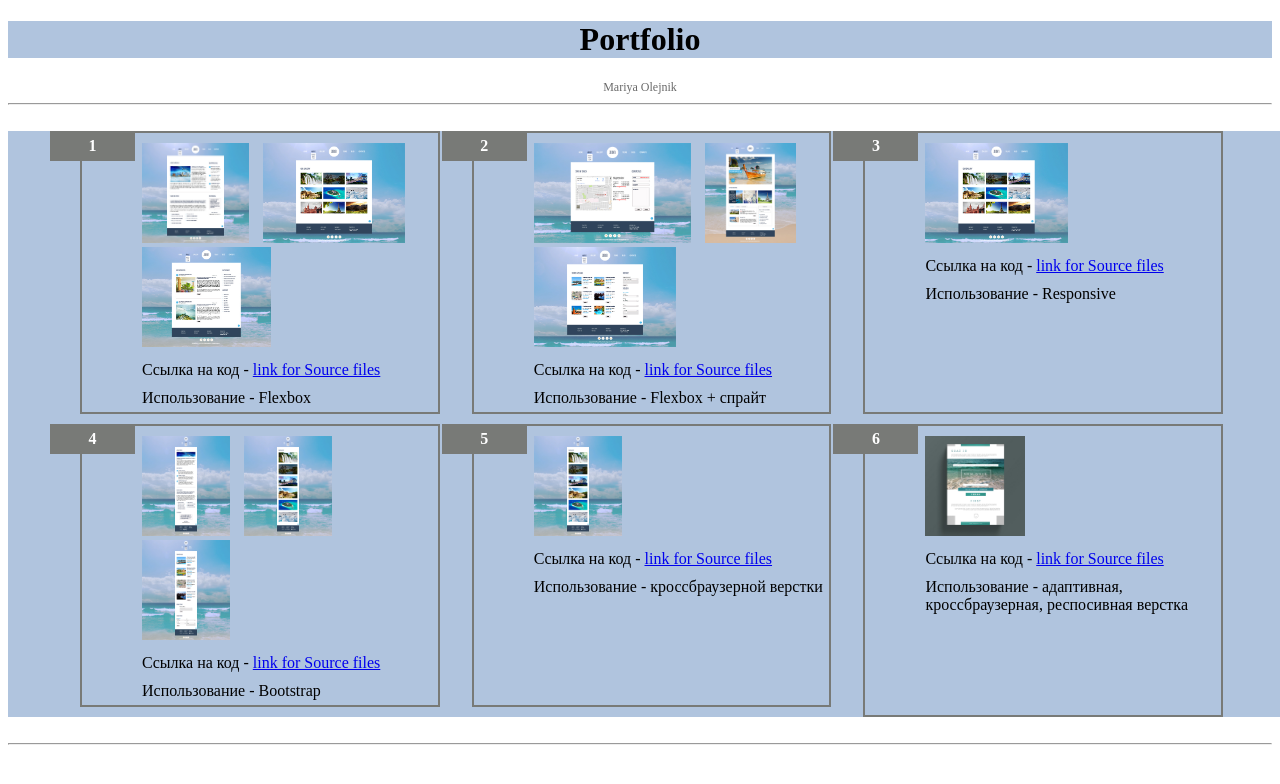
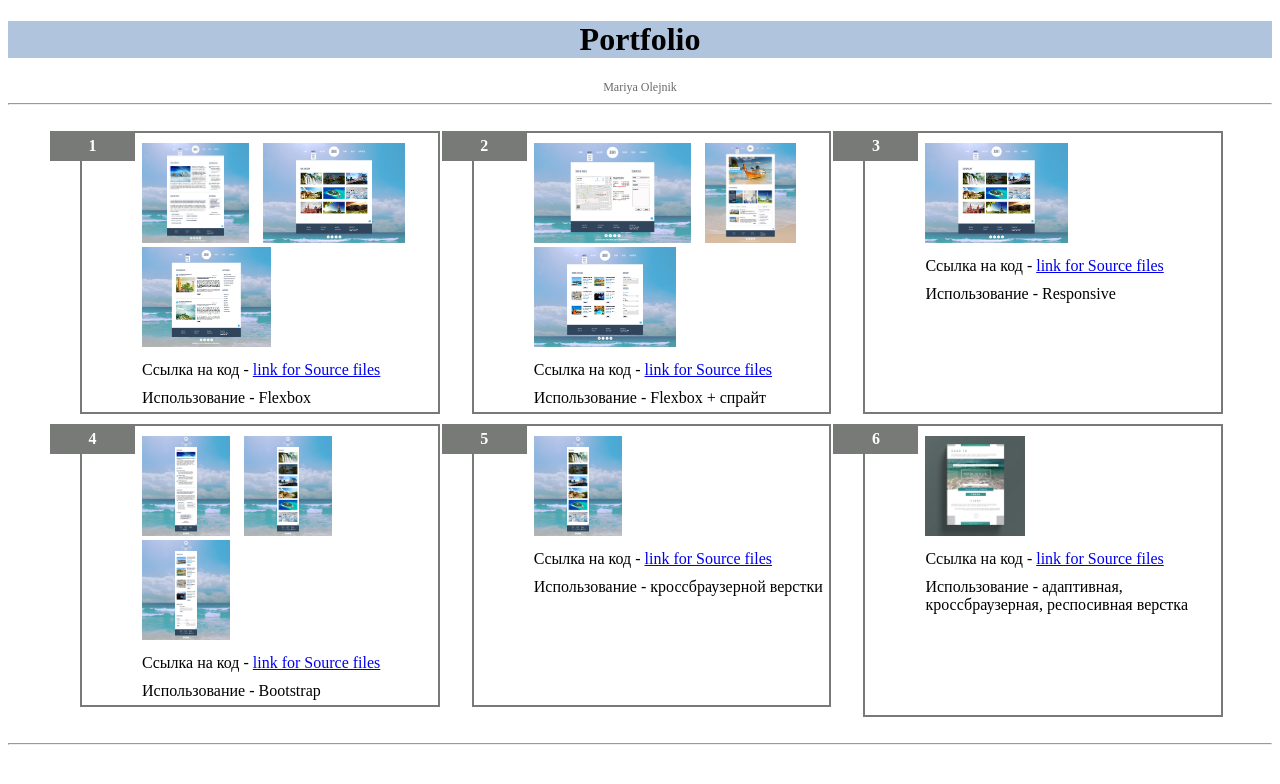
Before and after one commit to Mariya-oleinyk/Portfolio, a plain HTML site: page Portfolio/index.html in a window 1280 px wide. Shown: the top 784 px of the page. Drawn offline with Linux system fonts and the light colour scheme.

Commit message:
Update styles.css

```diff
--- a/Portfolio/styles.css
+++ b/Portfolio/styles.css
@@ -6,7 +6,6 @@
     margin: 0;
 	counter-reset: li;
 	list-style: none;
-	background: #B0C4DE;
 }
 .square li {
 	position: relative;
```
